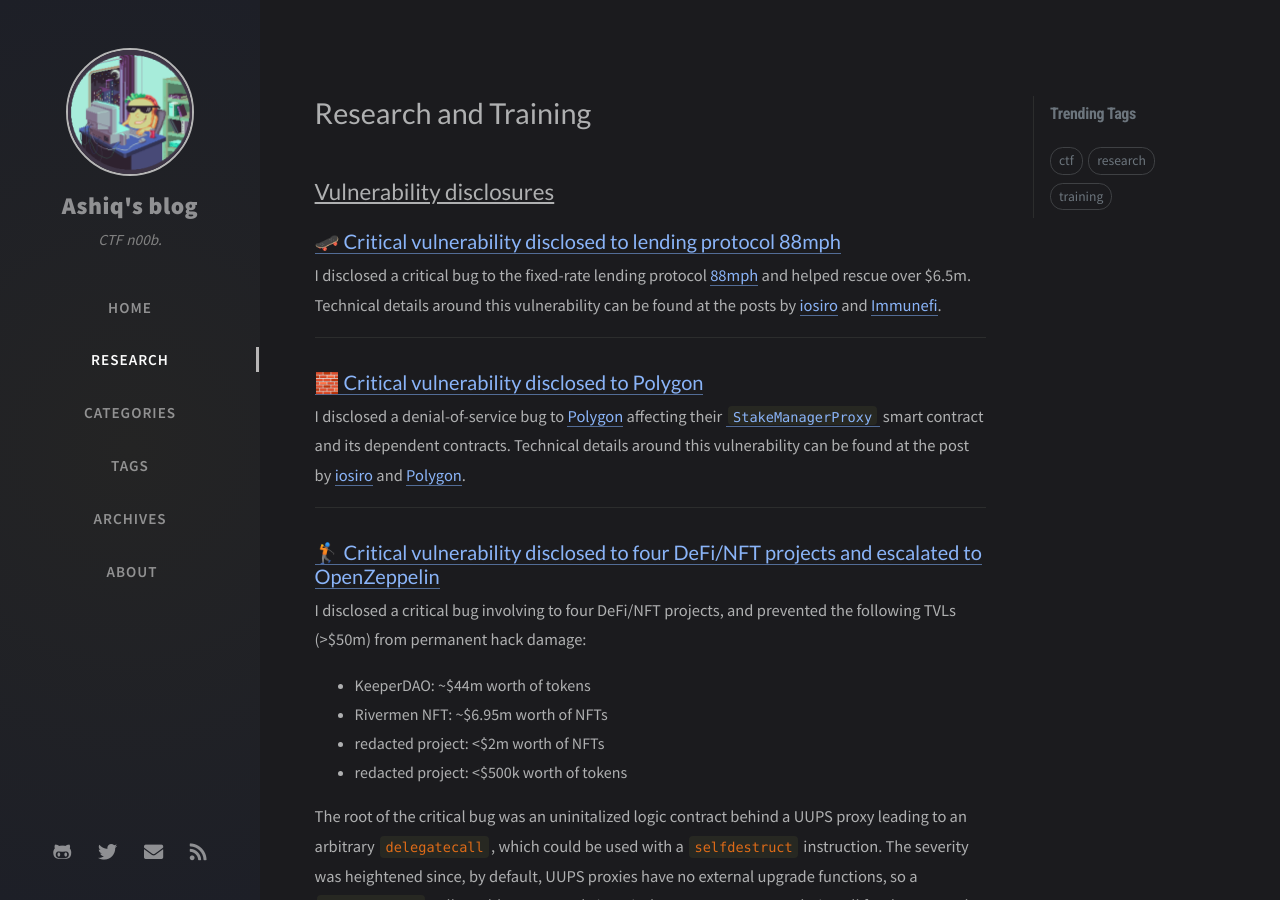
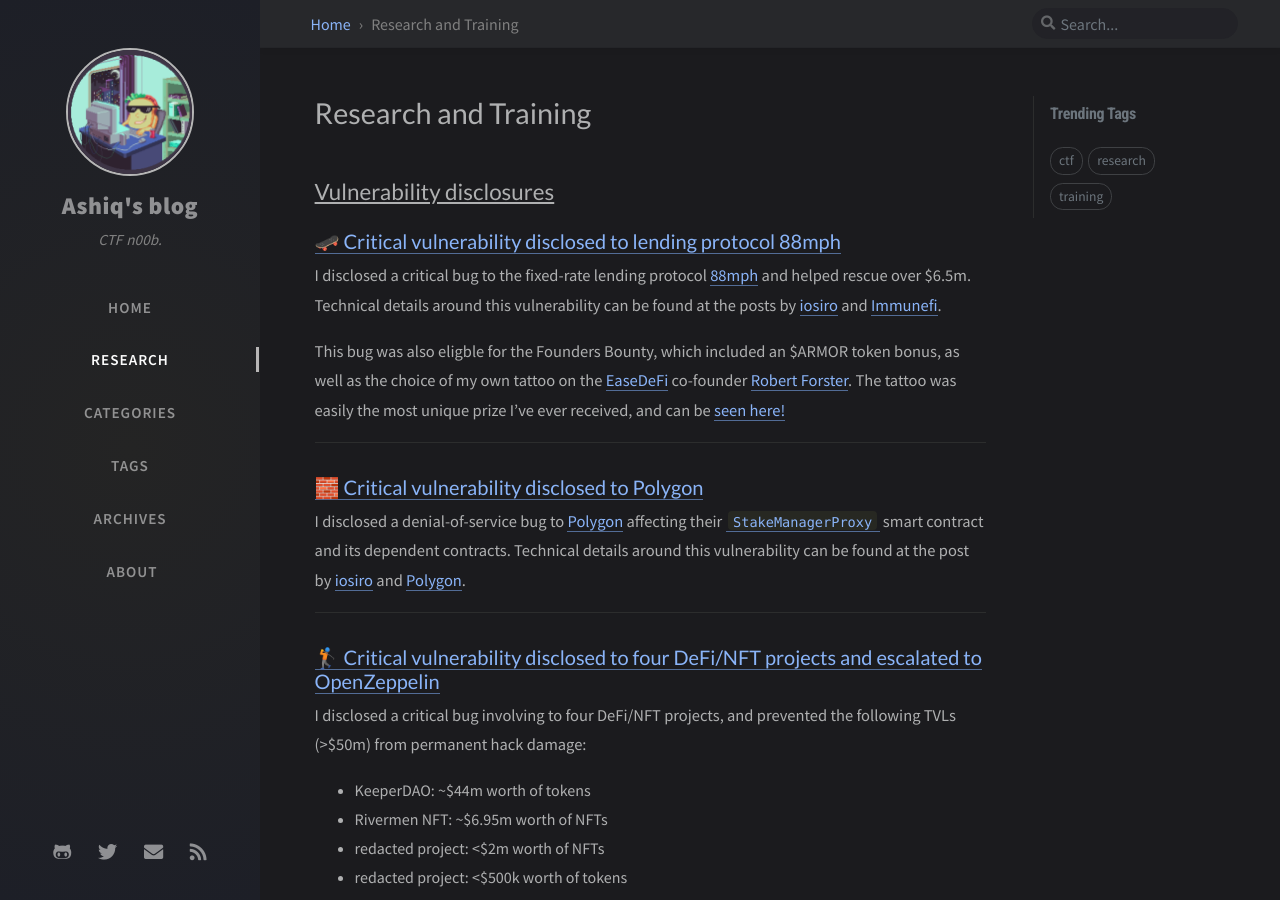
Before and after one commit to toastedsteaksandwich/toastedsteaksandwich.github.io, a Jekyll site: the page built from tabs/research.md, in a window 1280 px wide and 900 px high. Built offline with Jekyll 4.4.1, drawn with Linux system fonts in a browser that asks for light colours; nearby versions of some CDN libraries; comment, search, counter and statistics services are not loaded; some of the changed text lies outside the part shown.

Commit message:
updated research page

```diff
--- a/tabs/research.md
+++ b/tabs/research.md
@@ -12,6 +12,8 @@
 
 ### [🛹 Critical vulnerability disclosed to lending protocol 88mph](#-critical-vulnerability-disclosed-to-lending-protocol-88mph)
 I disclosed a critical bug to the fixed-rate lending protocol [88mph](https://88mph.app/) and helped rescue over $6.5m. Technical details around this vulnerability can be found at the posts by [iosiro](https://iosiro.com/blog/88mph-bug-bounty-post-mortem) and [Immunefi](https://medium.com/immunefi/88mph-function-initialization-bug-fix-postmortem-c3a2282894d3).
+
+This bug was also eligble for the Founders Bounty, which included an $ARMOR token bonus, as well as the choice of my own tattoo on the [EaseDeFi](https://twitter.com/EaseDeFi) co-founder [Robert Forster](https://twitter.com/RobertMCForster). The tattoo was easily the most unique prize I've ever received, and can be [seen here!](https://twitter.com/RobertMCForster/status/1475869453556408325)
 
 
 ---
@@ -92,9 +94,14 @@
 I wrote a blog post for [Immunefi](https://immunefi.com/) on how to write a PoC for any smart contract bug leads you've come across. The post can be found [here](https://medium.com/immunefi/how-to-poc-your-bug-leads-5ec76abdc1d8).
 
 ---
-### [🤸‍♀️ Getting started with smart contract bug bounty](#-getting-started-with-smart-contract-bug-bounty)
+### [🤸‍♀ Getting started with smart contract bug bounty](#-getting-started-with-smart-contract-bug-bounty)
 
 I wrote a blog post for [YesWeHack](https://www.yeswehack.com/) on getting started with smart contract bug bounty. The post can be found [here](https://blog.yeswehack.com/yeswerhackers/getting-started-smart-contract-bug-bounty/).
+
+---
+### [🗣 BSides Cape Town 2022 Presentation](#-bsides-cape-town-2022-presentation)
+
+I spoke at [BSides Cape Town 2022](https://twitter.com/BSidesCapeTown/status/1599019367856906241?cxt=HHwWgoCloZTp7bAsAAAA) about bricking smart contract proxies. The live recording can be found [here](https://www.youtube.com/live/fQBh_7i8R84?feature=share&t=16342).
 
 ---
 
```
